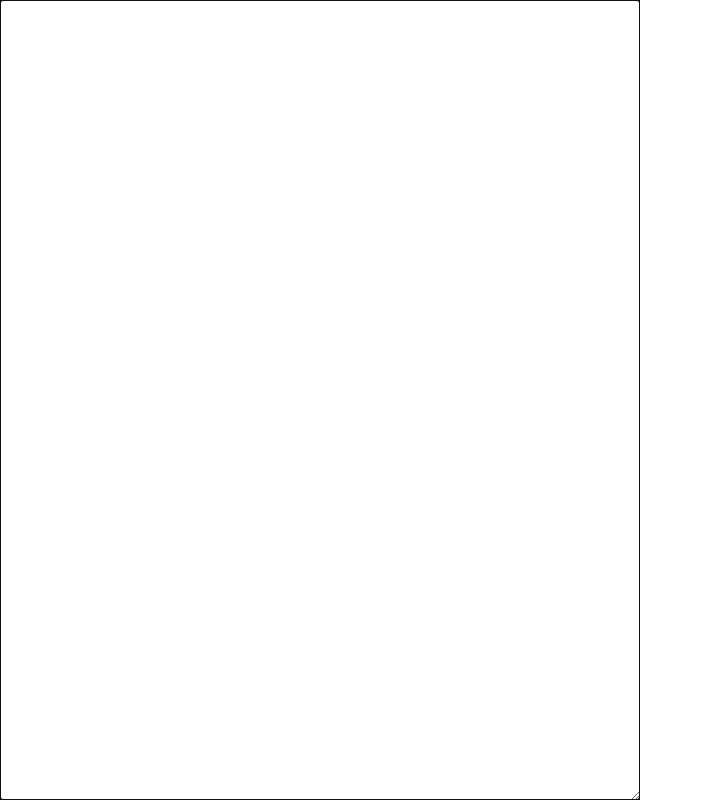
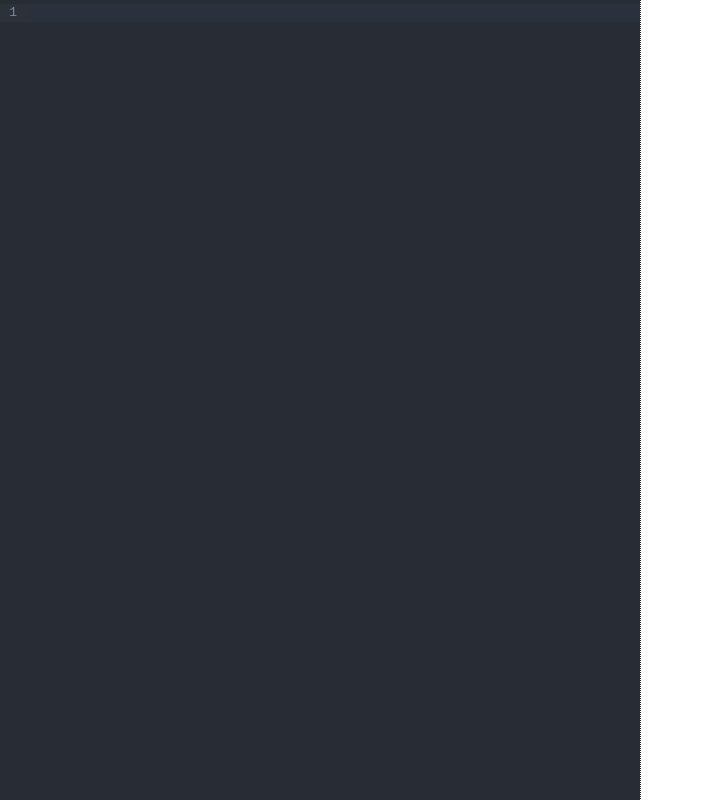
Before and after one commit to acro5piano/mini-editor, a React (Vite) app: page / in a window 1280 px wide. Shown: the whole page, without its empty margins (0-703 px from the left). Built offline with nearby package versions, Linux system fonts and the light colour scheme.

Commit message:
feat: use codemirror for markdown text editr

```diff
--- a/package.json
+++ b/package.json
@@ -9,8 +9,8 @@
     "preview": "vite preview"
   },
   "dependencies": {
-    "esbuild": "^0.17.12",
-    "esbuild-register": "^3.4.2",
+    "@codemirror/lang-markdown": "^6.1.0",
+    "@uiw/react-codemirror": "^4.19.11",
     "markdown-it": "^13.0.1",
     "react": "^18.2.0",
     "react-dom": "^18.2.0"
--- a/src/App.tsx
+++ b/src/App.tsx
@@ -1,23 +1,40 @@
-import { useRef, useState } from 'react'
-import { useAutoSave } from './hooks/useAutoSave'
-import { useEditingSupport } from './hooks/useEditingSupport'
+import { useCallback, useRef, useState } from 'react'
+import CodeMirror from '@uiw/react-codemirror'
+import { markdown } from '@codemirror/lang-markdown'
+
+import { useAutoSave, STORAGE_KEY } from './hooks/useAutoSave'
 import { useMarkdown } from './hooks/useMarkdown'
 
+const defaultValue = localStorage.getItem(STORAGE_KEY) || ''
+
 export function App() {
-  const textAreaRef = useRef<HTMLTextAreaElement>(null!)
+  const rawText = useRef(defaultValue)
   const [html, setHtml] = useState('')
 
-  useAutoSave(textAreaRef)
-  useMarkdown(textAreaRef, setHtml)
-  useEditingSupport(textAreaRef)
+  const onChange = useCallback((value: string) => {
+    rawText.current = value
+  }, [])
+
+  useAutoSave(rawText)
+  useMarkdown(rawText, setHtml)
 
   return (
-    <div className="w-screen h-screen flex flex-col">
-      <div className="flex-1 flex row">
-        <textarea ref={textAreaRef} autoFocus className="h-full w-1/2 p-1" />
-        <div className="markdown-body  w-1/2 p-1">
-          <div dangerouslySetInnerHTML={{ __html: html }} />
+    <div className="w-screen h-screen flex flex-col overflow-hidden">
+      <div className="h-full flex-1 flex row">
+        <div className="w-1/2">
+          <CodeMirror
+            value={rawText.current}
+            height="100vh"
+            extensions={[markdown()]}
+            onChange={onChange}
+            theme="dark"
+            autoFocus
+          />
         </div>
+        <div
+          className="markdown-body w-1/2 p-3 overflow-y-scroll"
+          dangerouslySetInnerHTML={{ __html: html }}
+        />
       </div>
     </div>
   )
--- a/src/hooks/useAutoSave.ts
+++ b/src/hooks/useAutoSave.ts
@@ -2,20 +2,18 @@ import { useEffect, MutableRefObject } from 'react'
 
 export const STORAGE_KEY = 'mini-editor:value'
 
-export const useAutoSave = (
-  textAreaRef: MutableRefObject<HTMLTextAreaElement>,
-) => {
+export const useAutoSave = (textRef: MutableRefObject<string>) => {
   useEffect(() => {
-    if (textAreaRef.current) {
-      textAreaRef.current.value = localStorage.getItem(STORAGE_KEY) || ''
+    if (textRef.current) {
+      textRef.current = localStorage.getItem(STORAGE_KEY) || ''
     }
   }, [])
   useEffect(() => {
     const timer = setInterval(() => {
-      if (textAreaRef.current.value) {
-        localStorage.setItem(STORAGE_KEY, textAreaRef.current.value)
+      if (textRef.current) {
+        localStorage.setItem(STORAGE_KEY, textRef.current)
       }
     }, 500)
     return () => clearInterval(timer)
-  }, [textAreaRef.current])
+  }, [textRef.current])
 }
--- a/src/hooks/useMarkdown.ts
+++ b/src/hooks/useMarkdown.ts
@@ -4,15 +4,15 @@ import markdown from 'markdown-it'
 const md = markdown()
 
 export const useMarkdown = (
-  textAreaRef: MutableRefObject<HTMLTextAreaElement>,
+  textRef: MutableRefObject<string>,
   onChange: (html: string) => void,
 ) => {
   useEffect(() => {
     const timer = setInterval(() => {
-      if (textAreaRef.current) {
-        onChange(md.render(textAreaRef.current.value))
+      if (textRef.current) {
+        onChange(md.render(textRef.current))
       }
     }, 500)
     return () => clearInterval(timer)
-  }, [textAreaRef.current])
+  }, [textRef.current])
 }
```
Also changed, not shown: 1 other file (tests, documents, lock files or other folders).
